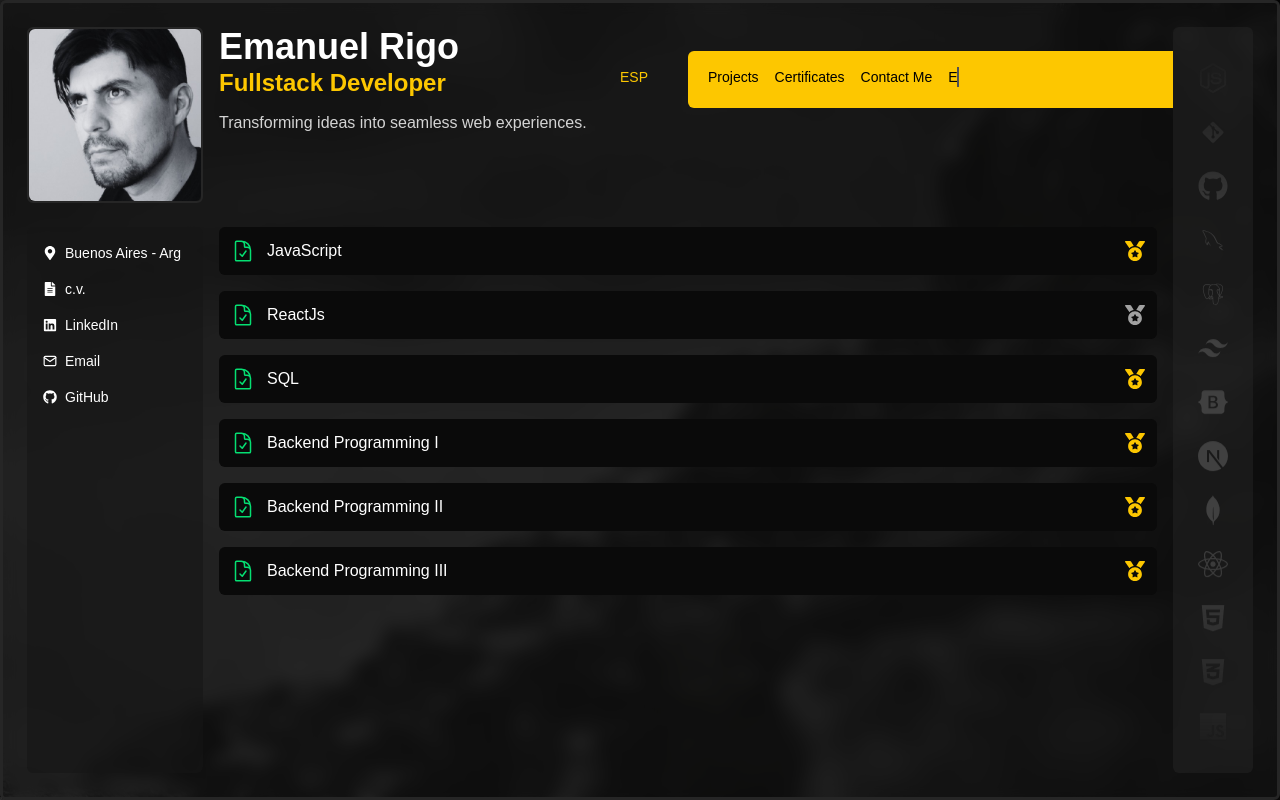
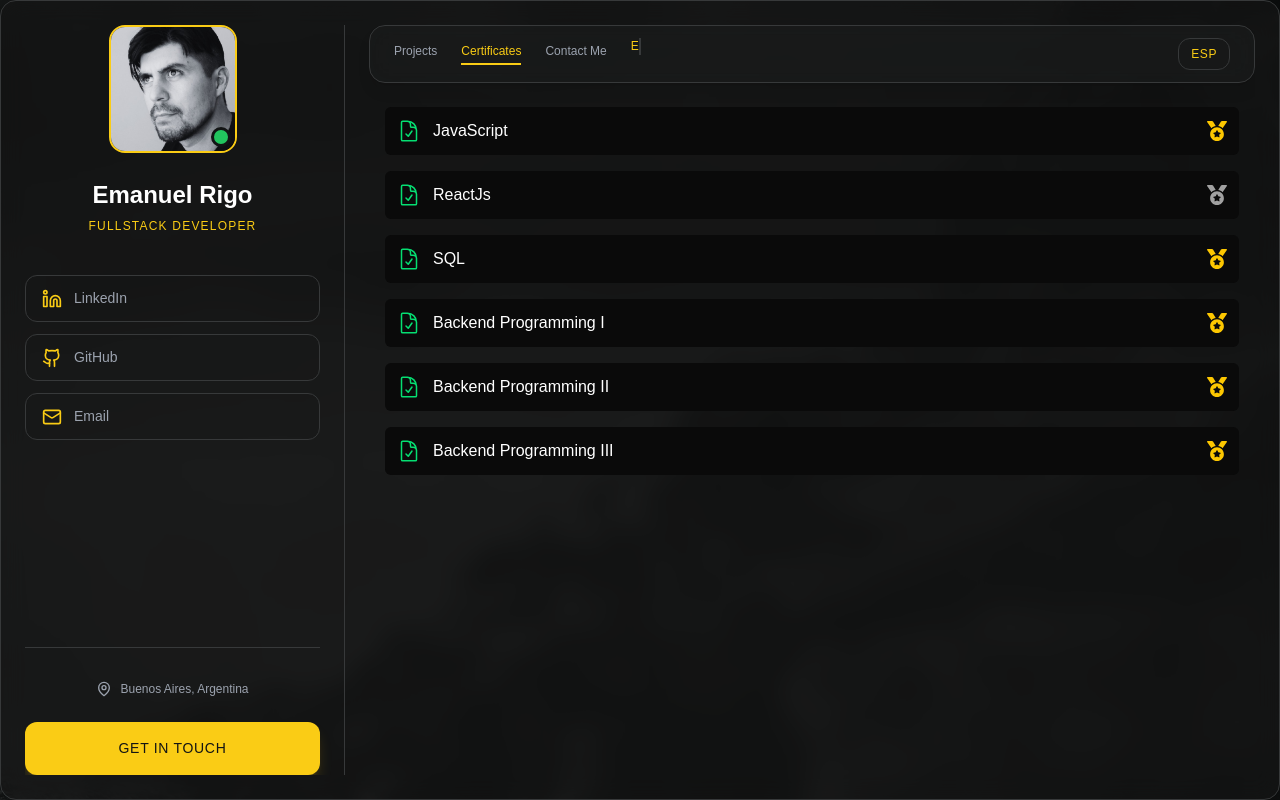
Before and after one commit to EmanuelRigo/portfolio, a Next.js app: page /en/certificates in a window 1280 px wide. Built offline with nearby package versions, Linux system fonts and the light colour scheme.

Commit message:
agregando cambios a sidebar

```diff
--- a/package.json
+++ b/package.json
@@ -10,6 +10,7 @@
   },
   "dependencies": {
     "framer-motion": "^12.27.5",
+    "lucide-react": "^1.18.0",
     "next": "^15.5.11",
     "next-intl": "^4.3.4",
     "next-themes": "^0.4.6",
--- a/src/app/[locale]/globals.css
+++ b/src/app/[locale]/globals.css
@@ -1,31 +1,47 @@
 @import "tailwindcss";
+@import url('https://fonts.googleapis.com/css2?family=Montserrat:ital,wght@0,100..900;1,100..900&display=swap');
 
 :root {
-  --background: #ffffff;
-  --foreground: #171717;
+  --background: #121414;
+  --foreground: #ffffff;
 }
 
-@theme inline {
+@theme {
   --color-background: var(--background);
   --color-foreground: var(--foreground);
-  --font-sans: var(--font-geist-sans);
-  --font-mono: var(--font-geist-mono);
-}
 
-@media (prefers-color-scheme: dark) {
-  :root {
-    --background: #0a0a0a;
-    --foreground: #ededed;
-  }
+  /* Brand colors */
+  --color-primary: #facc15;
+  --color-on-primary: #121414;
+  --color-surface-container-lowest: #121414;
+  --color-surface-bright: #1f2122;
+  --color-border-subtle: #37393a;
+  --color-success: #22c55e;
+  --color-on-surface: #ffffff;
+  --color-on-surface-variant: #9ca3af;
+
+  /* Typography */
+  --font-sans: 'Montserrat', sans-serif;
+  --font-headline-md: 'Montserrat', sans-serif;
+  --font-label-caps: 'Montserrat', sans-serif;
+  --font-body-md: 'Montserrat', sans-serif;
+  --font-label-lg: 'Montserrat', sans-serif;
+  --font-body-sm: 'Montserrat', sans-serif;
+
+  --text-headline-md: 1.5rem;
+  --text-label-caps: 0.75rem;
+  --text-body-md: 0.875rem;
+  --text-body-sm: 0.75rem;
+  --text-label-lg: 0.875rem;
 }
 
 body {
   background: var(--background);
   color: var(--foreground);
-  font-family: Arial, Helvetica, sans-serif;
+  font-family: 'Montserrat', sans-serif;
 }
 
-/* globals.css */
+/* Scrollbar hide utility */
 .scrollbar-hide {
   -ms-overflow-style: none; /* IE/Edge */
   scrollbar-width: none; /* Firefox */
@@ -48,92 +64,7 @@ body {
   animation: scroll-loop 15s linear infinite;
 }
 
-/* Animación de entrada */
-@keyframes fadeIn {
-  from {
-    opacity: 0;
-    transform: scale(0.9);
-  }
-  to {
-    opacity: 1;
-    transform: scale(1);
-  }
-}
-
-.animate-fadeIn {
-  animation: fadeIn 0.5s ease-in-out;
-}
-
-@keyframes fadeIn {
-  from {
-    opacity: 0;
-    transform: scale(0.9);
-  }
-  to {
-    opacity: 1;
-    transform: scale(1);
-  }
-}
-
-.animate-fadeIn {
-  animation: fadeIn 0.5s ease-in-out;
-}
-
-.animate-fade-image {
-  animation: fadeImage 1s ease-in-out forwards;
-}
-
-@import "tailwindcss";
-
-:root {
-  --background: #ffffff;
-  --foreground: #171717;
-}
-
-@theme inline {
-  --color-background: var(--background);
-  --color-foreground: var(--foreground);
-  --font-sans: var(--font-geist-sans);
-  --font-mono: var(--font-geist-mono);
-}
-
-@media (prefers-color-scheme: dark) {
-  :root {
-    --background: #0a0a0a;
-    --foreground: #ededed;
-  }
-}
-
-body {
-  background: var(--background);
-  color: var(--foreground);
-  font-family: Arial, Helvetica, sans-serif;
-}
-
-/* globals.css */
-.scrollbar-hide {
-  -ms-overflow-style: none; /* IE/Edge */
-  scrollbar-width: none; /* Firefox */
-}
-
-.scrollbar-hide::-webkit-scrollbar {
-  display: none; /* Chrome/Safari/Webkit */
-}
-
-@keyframes scroll-loop {
-  0% {
-    transform: translateY(0%);
-  }
-  100% {
-    transform: translateY(-50%);
-  }
-}
-
-.scrolling-icons {
-  animation: scroll-loop 15s linear infinite;
-}
-
-/* Animación de entrada */
+/* Animations */
 @keyframes fadeIn {
   from {
     opacity: 0;
--- a/src/app/[locale]/layout.tsx
+++ b/src/app/[locale]/layout.tsx
@@ -2,9 +2,7 @@
 import Sidebar from "@/components/Sidebar"; // Importa el Sidebar
 import Header from "@/components/Header";
 import "./globals.css"; // Importa los estilos globales
-import Hero from "@/components/Hero";
 import Image from "next/image";
-import InfoColumn from "@/components/InfoColumn";
 import ContextProvider from "./context/contextProvider";
 
 import { NextIntlClientProvider, hasLocale } from "next-intl";
@@ -26,67 +24,42 @@ export default async function RootLayout({
   return (
     <ContextProvider>
       <html lang={locale}>
-        <body className="">
+        <body className="font-sans antialiased text-on-surface bg-surface-container-lowest">
           <NextIntlClientProvider>
-            {/* Sidebar */}
-            <div className="w-screen h-svh bg-neutral-900/100  flex justify-center items-center relative overflow-hidden">
+            <div className="w-screen h-svh bg-background flex justify-center items-center relative overflow-hidden">
+              {/* Background Image */}
               <Image
                 src="/images/_BRH3818.JPG"
                 alt="Background"
                 fill
-                className="object-cover"
+                className="object-cover opacity-40"
                 priority
                 quality={90}
               />
-              <div className="bg-neutral-900/60 backdrop-blur-sm rounded-md h-full 2xl:h-[700px] 2xl:container w-full flex p-6 flex-col lg:relative lg:border-3 border-neutral-800 z-10">
-                {/* Header */}
-                <div className="w-full flex justify-center items-center">
-                  {/* <Header /> */}
+
+              {/* Main Container */}
+              <div className="bg-neutral-900/60 backdrop-blur-md rounded-2xl h-full 2xl:h-[800px] 2xl:container w-full flex flex-col md:flex-row p-4 md:p-6 border border-border-subtle z-10 overflow-hidden shadow-2xl">
+
+                {/* Left Column: Sidebar */}
+                <Sidebar />
+
+                {/* Right Column: TopNav & Main Content */}
+                <div className="flex flex-col flex-grow h-full overflow-hidden mt-4 md:mt-0 md:pl-6">
+
+                  {/* TopNav Navigation Bar */}
+                  <Header />
+
+                  {/* Scrollable Main Content */}
+                  <main className="flex-grow overflow-y-auto scrollbar-hide pt-6">
+                    <div className="h-full">
+                      {children}
+                    </div>
+                  </main>
+
                 </div>
-                {/* Columna principal */}
-                <div className="flex w-full h-full">
-                  <div className="flex flex-col h-full flex-grow gap-6">
-                    {/* Header fijo */}
-                    <div className="md:h-44 w-full  flex">
-                      <div className="w-44 h-44 hidden md:block">
-                        <div className="rounded-md w-full h-full border-2 border-neutral-800 overflow-hidden">
-                          <Image
-                            src="/images/foto.jpg"
-                            alt="Mi foto"
-                            width={200}
-                            height={200}
-                            className="rounded-md object-cover w-full h-full"
-                          />
-                        </div>
-                      </div>
-                      <div className="flex flex-col md:flex-row flex-grow ">
-                        <div className="w-full md:w-6/12 ">
-                          <Hero />
-                        </div>
-                        <div className="w-full md:w-6/12 mt-4 md:mt-0  flex items-center justify-center">
-                          <Header />
-                        </div>
-                      </div>
-                    </div>
 
-                    {/* Contenido que ocupa el resto */}
-                    <div className="flex-grow flex flex-col md:flex-row w-full overflow-hidden gap-4 md:gap-0 ">
-                      <InfoColumn></InfoColumn>
-                      <main className="flex-grow overflow-y-auto scrollbar-hide md:w-min order-1 me-5 md:me-0 md:pe-0  ">
-                        {children}
-                      </main>
-                    </div>
-                  </div>
-
-                  {/* Sidebar */}
-                  <div>
-                    <Sidebar />
-                  </div>
-                </div>
               </div>
             </div>
-
-            {/* Main content */}
           </NextIntlClientProvider>
         </body>
       </html>
--- a/src/components/Header.tsx
+++ b/src/components/Header.tsx
@@ -98,7 +98,7 @@
 
 import { useState, useEffect } from "react";
 import Link from "next/link";
-import { usePathname } from "next/navigation";
+import { usePathname, useRouter } from "next/navigation";
 import { useTranslations, useLocale } from "next-intl";
 import { motion, AnimatePresence } from "framer-motion";
 
@@ -111,7 +111,7 @@ const TypewriterText = ({ text }: { text: string }) => {
       animate={{ width: "auto" }}
       exit={{ width: 0 }}
       transition={{ duration: 1.0, ease: "easeInOut" }}
-      className="inline-block overflow-hidden whitespace-nowrap border-r-2 border-neutral-600 pr-1 text-left"
+      className="inline-block overflow-hidden whitespace-nowrap border-r-2 border-border-subtle pr-1 text-left text-primary"
     >
       {text}
     </motion.span>
@@ -121,8 +121,9 @@ const TypewriterText = ({ text }: { text: string }) => {
 const Header = () => {
   const t = useTranslations("Header");
   const pathname = usePathname();
+  const router = useRouter();
 
-  // 🔹 Tipamos correctamente el locale
+  // Tipamos correctamente el locale
   const locale = useLocale() as Locale;
 
   const [showExperience, setShowExperience] = useState(false);
@@ -135,7 +136,7 @@ const Header = () => {
     return () => clearInterval(interval);
   }, []);
 
-  // 🔹 Tipado fuerte del objeto
+  // Tipado fuerte del objeto
   const words: Record<Locale, { res: string; exp: string }> = {
     es: { res: "Currículum", exp: "Experiencia" },
     en: { res: "Resume", exp: "Experience" },
@@ -150,31 +151,37 @@ const Header = () => {
     { href: "/resume", isAnimated: true },
   ];
 
+  const switchLocale = () => {
+    const newLocale = locale === "en" ? "es" : "en";
+    const newPath = pathname.replace(`/${locale}`, `/${newLocale}`);
+    router.replace(newPath);
+  };
+
   const underlineStyles = `
     relative
     after:content-[''] after:absolute after:left-0 after:bottom-0
-    after:h-[2px] after:bg-black after:w-full
+    after:h-[2px] after:bg-primary after:w-full
     after:transition-transform after:duration-300 after:origin-left
   `;
 
   return (
-    <div className="w-full text-black flex justify-start items-center ps-3 md:ps-5 bg-yellow-400 py-2 md:py-4 rounded-s-md md:mb-18">
-      <nav className="flex space-x-2 md:space-x-4">
+    <header className="w-full backdrop-blur-md bg-surface-bright/40 border border-border-subtle py-3 px-6 rounded-2xl flex items-center justify-between shadow-lg">
+      <nav className="flex items-center gap-4 md:gap-6 text-on-surface">
         {navLinks.map((link) => {
-          const isActive = pathname === link.href;
+          const isActive = pathname === `/${locale}${link.href}` || (link.href === "/" && pathname === `/${locale}`);
 
           return (
             <Link
               key={link.href}
               href={`/${locale}${link.href}`}
-              className="text-sm md:text-md flex items-center transition-colors duration-300"
+              className="text-sm font-label-caps text-label-caps transition-all text-on-surface-variant hover:text-on-surface flex items-center h-8"
             >
               {link.isAnimated ? (
                 <div className="inline-flex justify-start min-w-[95px] md:min-w-[110px] h-full overflow-hidden">
                   <span
                     className={`${underlineStyles} ${
                       isActive
-                        ? "after:scale-x-100"
+                        ? "after:scale-x-100 text-primary"
                         : "after:scale-x-0 hover:after:scale-x-100"
                     }`}
                   >
@@ -192,7 +199,7 @@ const Header = () => {
                 <span
                   className={`${underlineStyles} pb-1 ${
                     isActive
-                      ? "after:scale-x-100"
+                      ? "after:scale-x-100 text-primary"
                       : "after:scale-x-0 hover:after:scale-x-100"
                   }`}
                 >
@@ -203,7 +210,15 @@ const Header = () => {
           );
         })}
       </nav>
-    </div>
+
+      {/* Language Switcher Button */}
+      <button
+        onClick={switchLocale}
+        className="px-3 py-1.5 border border-border-subtle rounded-xl text-primary font-label-caps text-label-caps hover:bg-surface-bright/10 active:scale-[0.98] transition-all uppercase tracking-wider cursor-pointer"
+      >
+        {locale === "en" ? "ESP" : "ENG"}
+      </button>
+    </header>
   );
 };
 
--- a/src/components/Sidebar.tsx
+++ b/src/components/Sidebar.tsx
@@ -1,135 +1,176 @@
 "use client";
 
-import { useAppContext } from "@/app/[locale]/context/AppContext";
-import {
-  FaReact,
-  FaHtml5,
-  FaCss3Alt,
-  FaJs,
-  FaNodeJs,
-  FaGithub,
-  FaBootstrap,
-} from "react-icons/fa";
-import { DiGit, DiMysql, DiPostgresql } from "react-icons/di";
-import {
-  SiTailwindcss,
-  SiNextdotjs,
-  SiTypescript,
-  SiMongodb,
-} from "react-icons/si";
+import React from "react";
+import Link from "next/link";
+import { useTranslations, useLocale } from "next-intl";
 
-const iconLinks = [
-  {
-    icon: <FaReact className="text-3xl" />,
-    label: "ReactJS",
-    color: "text-cyan-400",
-    colorHover: "hover:text-cyan-400",
+interface SidebarProps {
+  name?: string;
+  role?: string;
+  location?: string;
+  imageSrc?: string;
+  links?: {
+    linkedin: string;
+    github: string;
+    email: string;
+  };
+}
+
+// Inline SVGs for Lucide icons to avoid version conflicts and compilation errors
+const LinkedinIcon = (props: React.SVGProps<SVGSVGElement>) => (
+  <svg
+    xmlns="http://www.w3.org/2000/svg"
+    viewBox="0 0 24 24"
+    fill="none"
+    stroke="currentColor"
+    strokeWidth="2"
+    strokeLinecap="round"
+    strokeLinejoin="round"
+    {...props}
+  >
+    <path d="M16 8a6 6 0 0 1 6 6v7h-4v-7a2 2 0 0 0-2-2 2 2 0 0 0-2 2v7h-4v-7a6 6 0 0 1 6-6z" />
+    <rect x="2" y="9" width="4" height="12" />
+    <circle cx="4" cy="4" r="2" />
+  </svg>
+);
+
+const GithubIcon = (props: React.SVGProps<SVGSVGElement>) => (
+  <svg
+    xmlns="http://www.w3.org/2000/svg"
+    viewBox="0 0 24 24"
+    fill="none"
+    stroke="currentColor"
+    strokeWidth="2"
+    strokeLinecap="round"
+    strokeLinejoin="round"
+    {...props}
+  >
+    <path d="M15 22v-4a4.8 4.8 0 0 0-1-3.5c3 0 6-2 6-5.5.08-1.25-.27-2.48-1-3.5.28-1.15.28-2.35 0-3.5 0 0-1 0-3 1.5-2.64-.5-5.36-.5-8 0C6 2 5 2 5 2c-.3 1.15-.3 2.35 0 3.5A5.403 5.403 0 0 0 4 9c0 3.5 3 5.5 6 5.5-.39.49-.68 1.05-.85 1.65-.17.6-.22 1.23-.15 1.85v4" />
+    <path d="M9 18c-4.51 2-5-2-7-2" />
+  </svg>
+);
+
+const MailIcon = (props: React.SVGProps<SVGSVGElement>) => (
+  <svg
+    xmlns="http://www.w3.org/2000/svg"
+    viewBox="0 0 24 24"
+    fill="none"
+    stroke="currentColor"
+    strokeWidth="2"
+    strokeLinecap="round"
+    strokeLinejoin="round"
+    {...props}
+  >
+    <rect x="2" y="4" width="20" height="16" rx="2" />
+    <path d="m22 7-8.97 5.7a1.94 1.94 0 0 1-2.06 0L2 7" />
+  </svg>
+);
+
+const MapPinIcon = (props: React.SVGProps<SVGSVGElement>) => (
+  <svg
+    xmlns="http://www.w3.org/2000/svg"
+    viewBox="0 0 24 24"
+    fill="none"
+    stroke="currentColor"
+    strokeWidth="2"
+    strokeLinecap="round"
+    strokeLinejoin="round"
+    {...props}
+  >
+    <path d="M20 10c0 6-8 12-8 12s-8-6-8-12a8 8 0 0 1 16 0Z" />
+    <circle cx="12" cy="10" r="3" />
+  </svg>
+);
+
+const Sidebar: React.FC<SidebarProps> = ({
+  name = "Emanuel Rigo",
+  role,
+  location = "Buenos Aires, Argentina",
+  imageSrc = "/images/foto.jpg",
+  links = {
+    linkedin: "https://www.linkedin.com/in/emanuelrigo",
+    github: "https://github.com/EmanuelRigo",
+    email: "mailto:emanuel.r-dev@outlook.com",
   },
-  {
-    icon: <FaHtml5 className="text-3xl" />,
-    label: "HTML",
-    color: "text-orange-500",
-    colorHover: "hover:text-orange-500",
-  },
-  {
-    icon: <FaCss3Alt className="text-3xl" />,
-    label: "CSS",
-    color: "text-blue-500",
-    colorHover: "hover:text-blue-500",
-  },
-  {
-    icon: <FaJs className="text-3xl" />,
-    label: "JavaScript",
-    color: "text-yellow-400",
-    colorHover: "hover:text-yellow-400",
-  },
-  {
-    icon: <SiTypescript className="text-3xl" />,
-    label: "TypeScript",
-    color: "text-blue-600",
-    colorHover: "hover:text-blue-600",
-  },
-  {
-    icon: <FaNodeJs className="text-3xl" />,
-    label: "NodeJS",
-    color: "text-green-500",
-    colorHover: "hover:text-green-500",
-  },
-  {
-    icon: <DiGit className="text-3xl" />,
-    label: "Git",
-    color: "text-orange-600",
-    colorHover: "hover:text-orange-600",
-  },
-  {
-    icon: <FaGithub className="text-3xl" />,
-    label: "GitHub",
-    color: "text-gray-200",
-    colorHover: "hover:text-gray-200",
-  },
-  {
-    icon: <DiMysql className="text-3xl" />,
-    label: "MySQL",
-    color: "text-blue-600",
-    colorHover: "hover:text-blue-600",
-  },
-  {
-    icon: <DiPostgresql className="text-3xl" />,
-    label: "PostgreSQL",
-    color: "text-blue-400",
-    colorHover: "hover:text-blue-400",
-  },
-  {
-    icon: <SiTailwindcss className="text-3xl" />,
-    label: "Tailwind",
-    color: "text-cyan-300",
-    colorHover: "hover:text-cyan-300",
-  },
-  {
-    icon: <FaBootstrap className="text-3xl" />,
-    label: "Bootstrap",
-    color: "text-purple-500",
-    colorHover: "hover:text-purple-500",
-  },
-  {
-    icon: <SiNextdotjs className="text-3xl" />,
-    label: "NextJS",
-    color: "text-white",
-    colorHover: "hover:text-white",
-  },
-  {
-    icon: <SiMongodb className="text-3xl" />,
-    label: "MongoDB",
-    color: "text-green-400",
-    colorHover: "hover:text-green-400",
-  },
-];
+}) => {
+  const tHero = useTranslations("hero");
+  const tHeader = useTranslations("Header");
+  const locale = useLocale();
 
-const Sidebar = () => {
-  const { setHoveredIcon, hoveredIcons } = useAppContext();
+  const displayRole =
+    role || tHero("heroSubtitle") || "Desarrollador Fullstack";
+  const ctaText = locale === "en" ? "Get in Touch" : "Contáctame";
 
   return (
-    <div className="w-10 md:w-20 h-full bg-neutral-800/50 text-neutral-700 flex flex-col items-center rounded-md overflow-hidden py-4">
-      <div className="relative w-full h-full overflow-hidden mask-y-from-70%">
-        <div className="scrolling-icons absolute top-0 left-0 w-full flex flex-col">
-          {[...iconLinks, ...iconLinks].map((item, idx) => (
-            <button
-              key={idx}
-              aria-label={item.label}
-              className={`${item.colorHover} ${
-                hoveredIcons.includes(item.label)
-                  ? item.color
-                  : "text-neutral-700"
-              } py-1 md:py-3 px-3 md:px-4 transition-colors duration-700 flex justify-center`}
-              onMouseEnter={() => setHoveredIcon(item.label)}
-              type="button"
-            >
-              {item.icon}
-            </button>
-          ))}
+    <aside className="w-full md:w-80 h-auto md:h-full border-b md:border-b-0 md:border-r border-border-subtle backdrop-blur-md md:backdrop-blur-none flex flex-col p-6 md:p-0 md:pr-6  overflow-y-auto shrink-0 rounded-2xl md:rounded-none">
+      {/* Profile Section */}
+      <div className="flex flex-col items-center text-center mb-10">
+        <div className="relative mb-6">
+          <img
+            src={imageSrc}
+            alt={name}
+            className="w-32 h-32 rounded-2xl object-cover border-2 border-primary"
+          />
+          <div className="absolute bottom-1.5 right-1.5 w-5 h-5 bg-success rounded-full border-3 border-surface-container-lowest" />
         </div>
+        <h1 className="font-headline-md text-headline-md font-bold text-on-surface mb-1">
+          {name}
+        </h1>
+        <p className="font-label-caps text-label-caps text-primary tracking-widest uppercase">
+          {displayRole}
+        </p>
       </div>
-    </div>
+
+      {/* Social Links */}
+      <nav className="flex flex-col gap-3 mb-auto">
+        <a
+          href={links.linkedin}
+          target="_blank"
+          rel="noopener noreferrer"
+          className="flex items-center gap-3 px-4 py-3 rounded-xl bg-surface-bright/5 hover:bg-surface-bright/10 border border-border-subtle transition-all group"
+        >
+          <LinkedinIcon className="w-5 h-5 text-primary group-hover:scale-110 transition-transform" />
+          <span className="font-body-md text-body-md text-on-surface-variant group-hover:text-on-surface">
+            LinkedIn
+          </span>
+        </a>
+        <a
+          href={links.github}
+          target="_blank"
+          rel="noopener noreferrer"
+          className="flex items-center gap-3 px-4 py-3 rounded-xl bg-surface-bright/5 hover:bg-surface-bright/10 border border-border-subtle transition-all group"
+        >
+          <GithubIcon className="w-5 h-5 text-primary group-hover:scale-110 transition-transform" />
+          <span className="font-body-md text-body-md text-on-surface-variant group-hover:text-on-surface">
+            GitHub
+          </span>
+        </a>
+        <a
+          href={links.email}
+          className="flex items-center gap-3 px-4 py-3 rounded-xl bg-surface-bright/5 hover:bg-surface-bright/10 border border-border-subtle transition-all group"
+        >
+          <MailIcon className="w-5 h-5 text-primary group-hover:scale-110 transition-transform" />
+          <span className="font-body-md text-body-md text-on-surface-variant group-hover:text-on-surface">
+            Email
+          </span>
+        </a>
+      </nav>
+
+      {/* Footer Info & CTA */}
+      <div className="mt-10 pt-8 border-t border-border-subtle flex flex-col items-center gap-6">
+        <div className="flex items-center gap-2 text-on-surface-variant">
+          <MapPinIcon className="w-4 h-4" />
+          <span className="text-body-sm font-body-sm">{location}</span>
+        </div>
+
+        <Link
+          href={`/${locale}/contact-me`}
+          className="w-full text-center py-4 bg-primary text-on-primary font-label-lg text-label-lg rounded-xl hover:brightness-110 active:scale-[0.98] transition-all uppercase tracking-wider shadow-lg shadow-primary/20 block cursor-pointer"
+        >
+          {ctaText}
+        </Link>
+      </div>
+    </aside>
   );
 };
 
```
Also changed, not shown: 2 other files (tests, documents, lock files or other folders).
